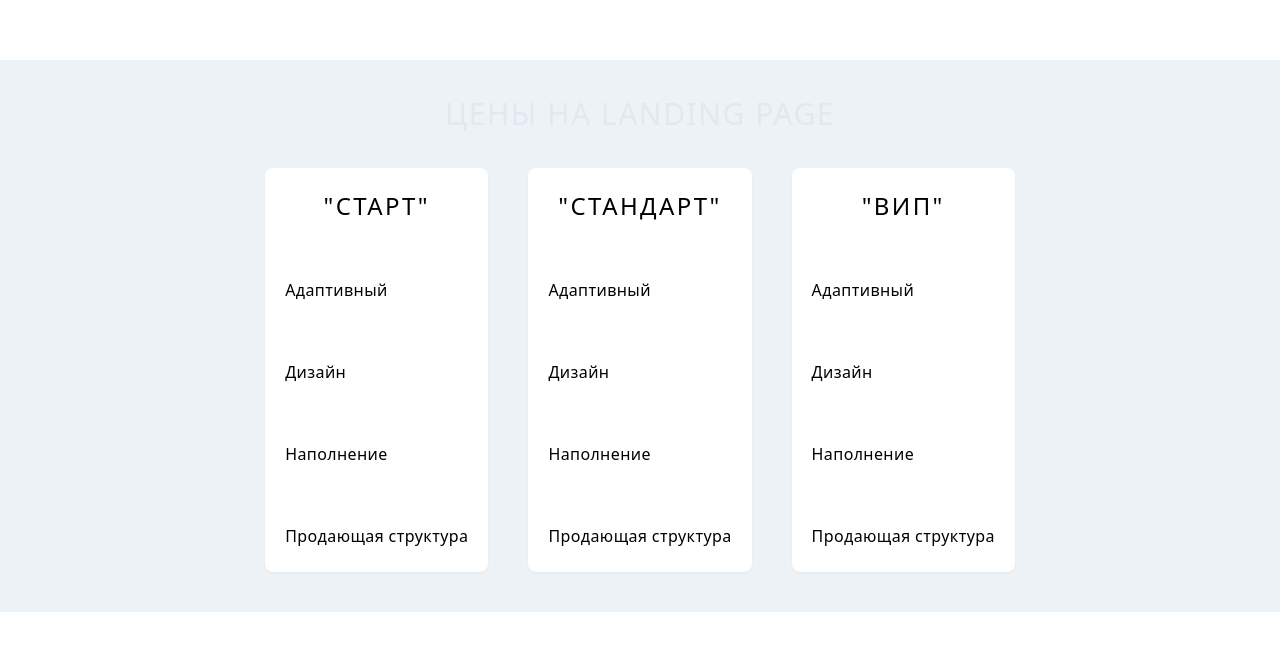
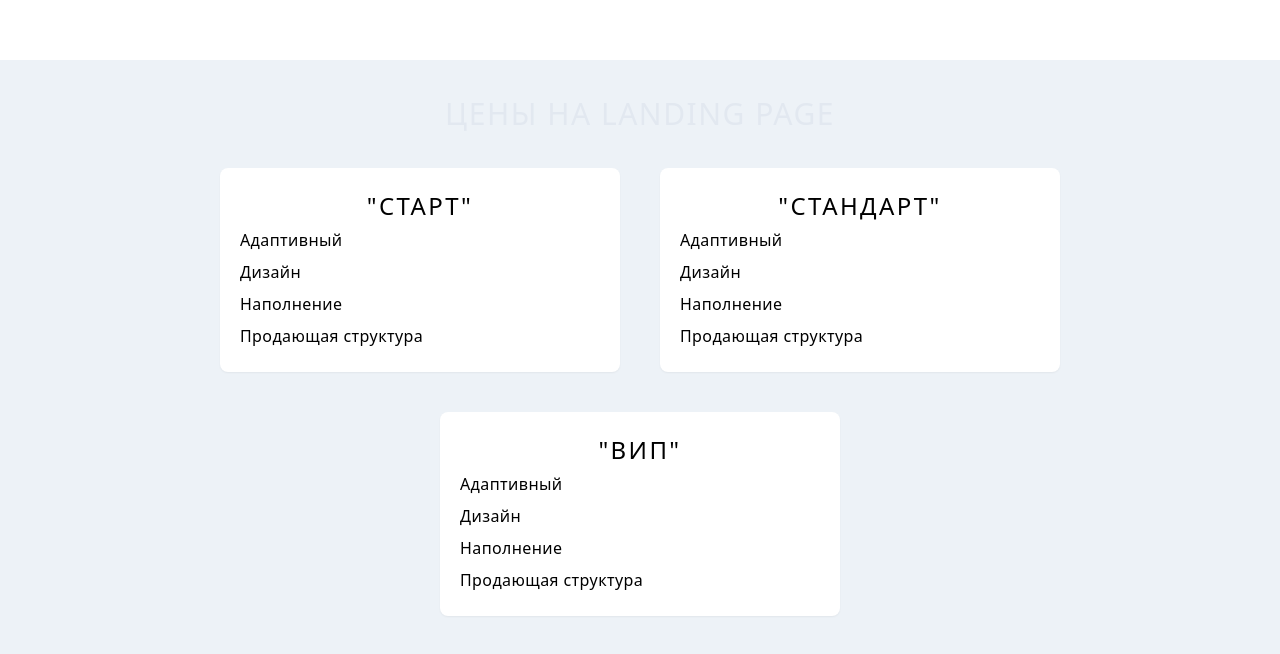
Before and after one commit to Xela198001/create-my-landing, a React app: page / in a window 1280 px wide. Shown: the part 1180-1834 px from the top of the page. Before the commit the page ends 1792 px from the top, so only its background shows below. Built offline with nearby package versions, Linux system fonts and the light colour scheme.

Commit message:
upd section

```diff
--- a/src/components/Landing/ListItem/ListItem.jsx
+++ b/src/components/Landing/ListItem/ListItem.jsx
@@ -1,7 +1,7 @@
 import React, { Component } from "react";
 
-import IconCheck from "../advantages/img/icons/free-icon-check-mark";
-import "./ListItem.css";
+// import IconCheck from "../advantages/img/icons/iconCheck";
+// import "./ListItem.css";
 
 class ListItem extends Component {
   constructor(props) {
@@ -18,7 +18,6 @@ class ListItem extends Component {
             className="list-item pl-0 text-black relative text-base text-orange-400 leading-8 tracking-wide"
             key={index}
           >
-            <IconCheck />
             <span className="text-black">{item}</span>
           </li>
         ))}
--- a/src/components/Landing/Price/Price.jsx
+++ b/src/components/Landing/Price/Price.jsx
@@ -6,10 +6,14 @@ function Price(props) {
 
   return (
     <div className="section-price w-full flex flex-row flex-wrap justify-center p-10 box-border bg-gray-200 border-box-border">
-      <h3 className="section-price-title w-full flex justify-center font-medium uppercase text-center text-3xl text-gray-300 leading-7 tracking-wider">{props.title}</h3>
+      <h3 className="section-price-title w-full flex justify-center font-medium uppercase text-center text-3xl text-gray-300 leading-7 tracking-wider">
+        {props.title}
+      </h3>
       {Items.map((item) => (
-        <div className="bg-white w-30-p h-52 shadow-sm p-5 mr-5 ml-5 mt-10 rounded-lg translate-y-10 hover:shadow-x1">
-          <h4 className="block price-title w-full font-medium text-2xl text-center text-grey-700 uppercase space-x-3 tracking-widest">{item.title}</h4>
+        <div className="bg-white w-4/12 h-52 shadow-sm p-5 mr-5 ml-5 mt-10 rounded-lg translate-y-10 hover:-m-2 hover:shadow-xl">
+          <h4 className="block price-title w-full font-medium text-2xl text-center text-grey-700 uppercase space-x-3 tracking-widest">
+            {item.title}
+          </h4>
           <ListItem listItems={item} />
         </div>
       ))}
--- a/src/components/Landing/advantages/img/icons/free-icon-check-mark.js
+++ /dev/null
@@ -1,25 +0,0 @@
-import React from "react";
-
-const IconCheck = () => {
-  return (
-    <svg
-      id="IconCheck"
-      className="iconCheck"
-      height="50"
-      viewBox="0 0 74 74"
-      width="50"
-      xmlns="http://www.w3.org/2000/svg"
-    >
-      <path
-        d="M337.222,22.952c-15.912-8.568-33.66,7.956-44.064,17.748c-23.867,23.256-44.063,50.184-66.708,74.664
-		c-25.092,26.928-48.348,53.856-74.052,80.173c-14.688,14.688-30.6,30.6-40.392,48.96c-22.032-21.421-41.004-44.677-65.484-63.648
-		c-17.748-13.464-47.124-23.256-46.512,9.18c1.224,42.229,38.556,87.517,66.096,116.28c11.628,12.24,26.928,25.092,44.676,25.704
-		c21.42,1.224,43.452-24.48,56.304-38.556c22.645-24.48,41.005-52.021,61.812-77.112c26.928-33.048,54.468-65.485,80.784-99.145
-		C326.206,96.392,378.226,44.983,337.222,22.952z M26.937,187.581c-0.612,0-1.224,0-2.448,0.611
-		c-2.448-0.611-4.284-1.224-6.732-2.448l0,0C19.593,184.52,22.653,185.132,26.937,187.581z"
-      />
-    </svg>
-  );
-};
-
-export default IconCheck;
--- /dev/null
+++ b/src/components/Landing/advantages/img/icons/iconCheck.js
@@ -0,0 +1,21 @@
+import React from "react";
+
+const IconCheck = () => {
+  return (
+    <svg
+      id="IconText"
+      className="icon iconClipboard"
+      height="50"
+      viewBox="0 0 74 74"
+      width="50"
+      xmlns="http://www.w3.org/2000/svg"
+    >
+      <path
+        d="M337.222,22.952c-15.912-8.568-33.66,7.956-44.064,17.748c-23.867,23.256-44.063,50.184-66.708,74.664   c-25.092,26.928-48.348,53.856-74.052,80.173c-14.688,14.688-30.6,30.6-40.392,48.96c-22.032-21.421-41.004-44.677-65.484-63.648   c-17.748-13.464-47.124-23.256-46.512,9.18c1.224,42.229,38.556,87.517,66.096,116.28c11.628,12.24,26.928,25.092,44.676,25.704   c21.42,1.224,43.452-24.48,56.304-38.556c22.645-24.48,41.005-52.021,61.812-77.112c26.928-33.048,54.468-65.485,80.784-99.145   C326.206,96.392,378.226,44.983,337.222,22.952z M26.937,187.581c-0.612,0-1.224,0-2.448,0.611   c-2.448-0.611-4.284-1.224-6.732-2.448l0,0C19.593,184.52,22.653,185.132,26.937,187.581z"
+        fill="#000000"
+      />
+    </svg>
+  );
+};
+
+export default IconCheck;
--- a/tailwind.config.js
+++ b/tailwind.config.js
@@ -34,6 +34,7 @@ module.exports = {
         "group-hover",
       ],
       boxShadow: ["responsive", "hover", "focus", "active", "group-hover"],
+      margin: ["hover", "focus"],
     },
   },
   plugins: [],
```
